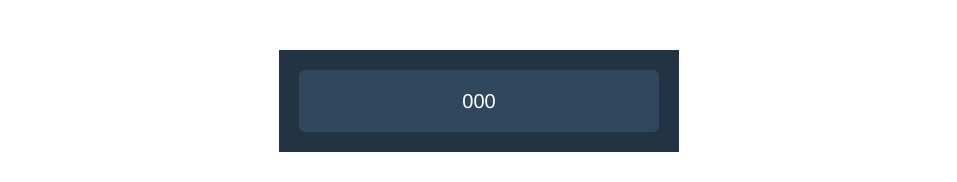
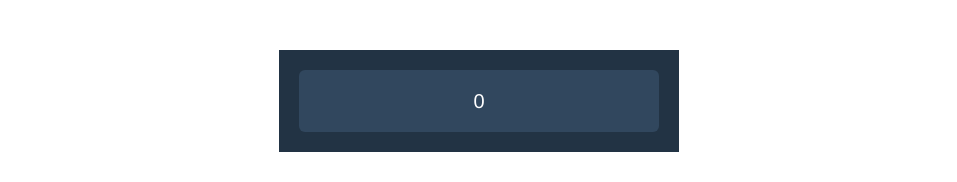
Before and after one commit to Lu-Smith/Vue_calculator, a Vue app in the folder vue-calculator/: page / in a window 1280 px wide. Shown: the part 140-322 px from the top of the page, without its empty margins (161-1118 px from the left). Built offline with nearby package versions, Linux system fonts and the light colour scheme.

Commit message:
Updated CalculatorApp.vue

```diff
--- a/vue-calculator/src/components/CalculatorApp.vue
+++ b/vue-calculator/src/components/CalculatorApp.vue
@@ -14,7 +14,7 @@
       <div
         class="w-full rounded m-1 p-3 text-right lead font-wieght-bold text-white bg-vue-dark"
       >
-        000
+        {{ calculatorValue || 0 }}
       </div>
     </div>
   </div>
@@ -25,6 +25,11 @@ export default {
   name: "CalculatorApp",
   props: {
     msg: String,
+  },
+  data() {
+    return {
+      calculatorValue: "",
+    };
   },
 };
 </script>
```
